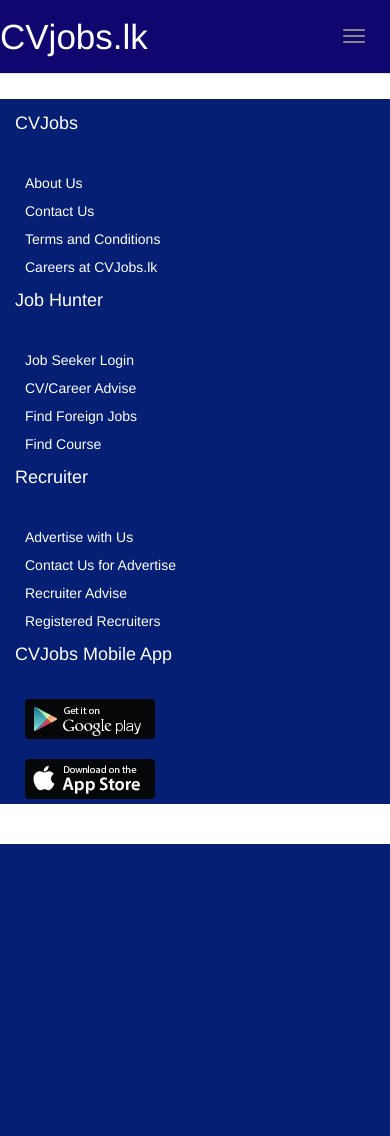
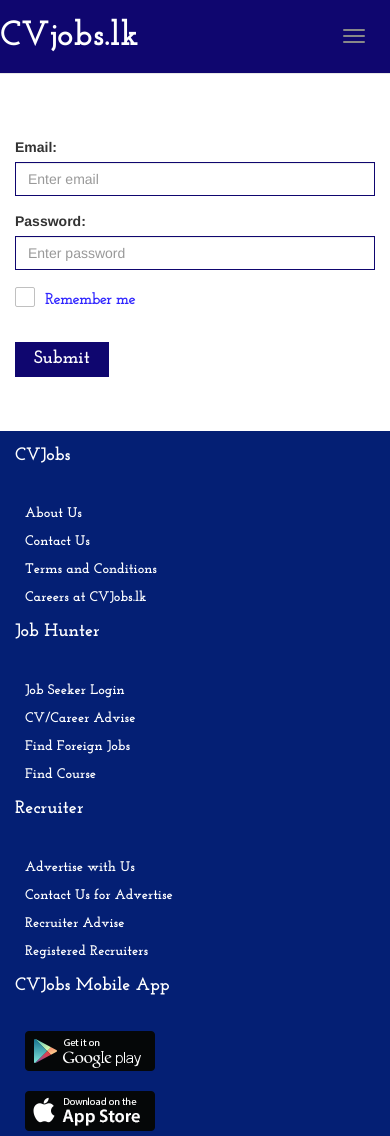
Before and after one commit to Derrain-93/cvjobs, a CodeIgniter app: page /CVJobs/index.php/login/index in a window 390 px wide. Before the commit the page ends 844 px from the top, so only its background shows below. Run offline with CodeIgniter, Linux system fonts and the light colour scheme; some libraries are stand-ins or nearby versions.

Commit message:
- Designed login page - Added "class" attribute to form tag in post jobs page

```diff
--- a/Assets/css/main.css
+++ b/Assets/css/main.css
@@ -37,14 +37,14 @@
 }
 .navbar-default .navbar-header > .navbar-brand {
 	font-size: 5rem;
-	font-weight: JosefinBold;
+	font-family: JosefinBold;
 	color: #fff;
 	float: left;
 	transition: 0.4s ease all;
 }
 .navbar-default .navbar-collapse > .navbar-nav {
 	font-size: 2rem;
-	font-weight: JosefinReg;
+	font-family: JosefinReg;
     background-color: #3026ff; /* For browsers that do not support gradients */
     background-color: -webkit-linear-gradient(#0e46a0, #042074); /* For Safari 5.1 to 6.0 */
     background-color: -o-linear-gradient(#0e46a0, #042074); /* For Opera 11.1 to 12.0 */
@@ -114,7 +114,7 @@
     background-color: #0f066f;
 	color: #fff;
     font-size: 1.8rem;
-    font-weight: JosefinBold;
+    font-family: JosefinBold;
 	border-color: #0f066f;
     position: relative;
     padding: 1% 5%;
@@ -180,13 +180,27 @@
 
 
 /* content styles */
-
-/* home page styles */
 .content {
 	position: relative;
 	margin-top: 5%;
 	transition: 0.4s ease all;
 }
+
+/* login page styles */
+.login-wrapper {
+    width: 100%;
+    float: left;
+    position: relative;
+    margin: 7% auto;
+    transition: 0.4s ease all;
+}
+.login-wrapper form .controlCheckbox {
+    color: #3026ff;
+    font-family: JosefinReg;
+    font-size: 1.5rem;
+}
+
+/* home page styles */
 .home-search-bg {
 	background-color: #0f066f;
 	position: relative;
@@ -512,13 +526,13 @@
     margin: 5px 0;
 }
 .footer-bg > footer h4 {
-    font-weight: JosefinBold;
+    font-family: JosefinBold;
 	position: relative;
 	margin-bottom: 35px;
 }
 .footer-bg > footer a {
 	color: #fff;
-	font-weight: JosefinBold;
+	font-family: JosefinBold;
 	line-height: 2;
 }
 .footer-bg > footer a > p, .footer-bg > footer a > img {
@@ -533,6 +547,10 @@
 		position: relative;
 		margin-top: 10%;
 	}
+    .login-wrapper {
+        position: relative;
+        margin: 10% auto;
+    }
     .contact-side-advert-bg > .contact-side-advert-wrapper > .contact-side-advert-block:last-child {
         position: relative;
         margin-bottom: 5%;
--- a/application/views/Login.php
+++ b/application/views/Login.php
@@ -59,6 +59,36 @@
                 <div class="login-wrapper">
                     <div class="col-lg-6 col-lg-offset-3">
 
+                        <?php echo form_open('LoginController/authenticate', 'class="form-horizontal"'); ?>
+
+                            <div class="form-group">
+                                <label class="control-label col-sm-2" for="email">Email:</label>
+                                <div class="col-sm-10">
+                                    <input type="email" class="form-control" id="email" placeholder="Enter email">
+                                </div>
+                            </div>
+                            <div class="form-group">
+                                <label class="control-label col-sm-2" for="pwd">Password:</label>
+                                <div class="col-sm-10">
+                                  <input type="password" class="form-control" id="pwd" placeholder="Enter password">
+                                </div>
+                            </div>
+                            <div class="form-group">
+                                <div class="col-sm-offset-2 col-sm-10">
+                                    <label class="control controlCheckbox">
+                                        <input type="checkbox" />Remember me
+                                        <div class="controlIndicator"></div>
+                                    </label>
+                                </div>
+                            </div>
+                            <div class="form-group">
+                                <div class="col-sm-offset-2 col-sm-10">
+                                    <button type="submit" class="btn btn-default send-btn">Submit</button>
+                                </div>
+                            </div>
+
+                        <?php form_close() ?>
+
                     </div>
                 </div>
             </div>
@@ -118,101 +148,20 @@
                 <div class="col-lg-3">
                     <h4>CVJobs Mobile App</h4>
                     <div class="row">
-                        <a href="#"><img src="img/Mobile App/PlayStore.png" alt="Play Store" /></a>
+                        <a href="#"><img src="Assets/img/Mobile App/PlayStore.png" alt="Play Store" /></a>
                     </div>
                     <div class="row">
                         <br />
                     </div>
                     <div class="row">
-                        <a href="#"><img src="img/Mobile App/AppStore.png" alt="App Store" /></a>
+                        <a href="#"><img src="Assets/img/Mobile App/AppStore.png" alt="App Store" /></a>
                     </div>
                     <div class="row">
 
                     </div>
                 </div>
             </div>
-            <!--<div class="row">
-                    <div class="col-lg-3">
-                            <a href="#"><p>About Us</p></a>
-                    </div>
-                    <div class="col-lg-3">
-                            <a href="#"><p>Job Seeker Login</p></a>
-                    </div>
-                    <div class="col-lg-3">
-                            <a href="#"><p>Advertise with Us</p></a>
-                    </div>
-                    <div class="col-lg-3">
-                            <a href="#"><img src="img/Mobile App/PlayStore.png" alt="Play Store" /></a>
-                    </div>
-            </div>
-            <div class="row">
-                    <div class="col-lg-3">
-                            <a href="#"><p>Contact Us</p></a>
-                    </div>
-                    <div class="col-lg-3">
-                            <a href="#"><p>CV/Career Advise</p></a>
-                    </div>
-                    <div class="col-lg-3">
-                            <a href="#"><p>Contact Us for Advertise</p></a>
-                    </div>
-                    <div class="col-lg-3">
-
-                    </div>
-            </div>
-            <div class="row">
-                    <div class="col-lg-3">
-                            <a href="#"><p>Terms and Conditions</p></a>
-                    </div>
-                    <div class="col-lg-3">
-                            <a href="#"><p>Find Foreign Jobs</p></a>
-                    </div>
-                    <div class="col-lg-3">
-                            <a href="#"><p>Recruiter Advise</p></a>
-                    </div>
-                    <div class="col-lg-3">
-                            <a href="#"><img src="img/Mobile App/AppStore.png" alt="App Store" /></a>
-                    </div>
-            </div>
-            <div class="row">
-                    <div class="col-lg-3">
-                            <a href="#"><p>Careers at CVJobs.lk</p></a>
-                    </div>
-                    <div class="col-lg-3">
-                            <a href="#"><p>Find Course</p></a>
-                    </div>
-                    <div class="col-lg-3">
-                            <a href="#"><p>Registered Recruiters</p></a>
-                    </div>
-                    <div class="col-lg-3">
-
-                    </div>
-            </div>-->
         </footer>
     </div>
     <!-- /.container -->
 </div>
-
-
-
-<script>
-    document.getElementById("image").onchange = function () {
-        var reader = new FileReader();
-
-        reader.onload = function (e) {
-            // get loaded data and render thumbnail.
-            document.getElementById("preview").src = e.target.result;
-        };
-
-        // read the image file as a data URL.
-        reader.readAsDataURL(this.files[0]);
-    };
-
-    function countChar(val) {
-        var len = val.value.length;
-        if (len >= 201) {
-            val.value = val.value.substring(0, 201);
-        } else {
-            $('#charNum').text(0 + len);
-        }
-    };
-</script>
```
Also changed, not shown: other parts of Assets/css/main.css (+11 -11 lines), application/views/PostJobs.php (+2 -11 lines).
